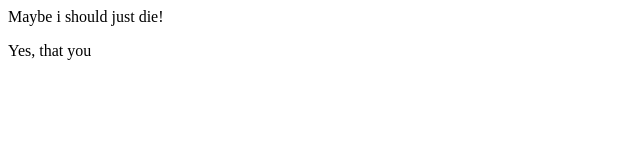
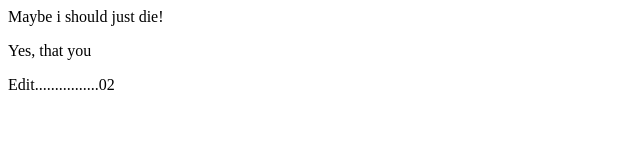
Before and after one commit to ManhNguyen97/DemoGit-01, a plain HTML site: page index.html in a window 1280 px wide. Shown: the full height of the page, 0-640 px from the left. Drawn offline with Linux system fonts and the light colour scheme.

Commit message:
Edit file index.html

```diff
--- a/index.html
+++ b/index.html
@@ -1,2 +1,3 @@
 <p>Maybe i should just die!</p>
 <p>Yes, that you<p>
+<p>Edit................02</p>
```
